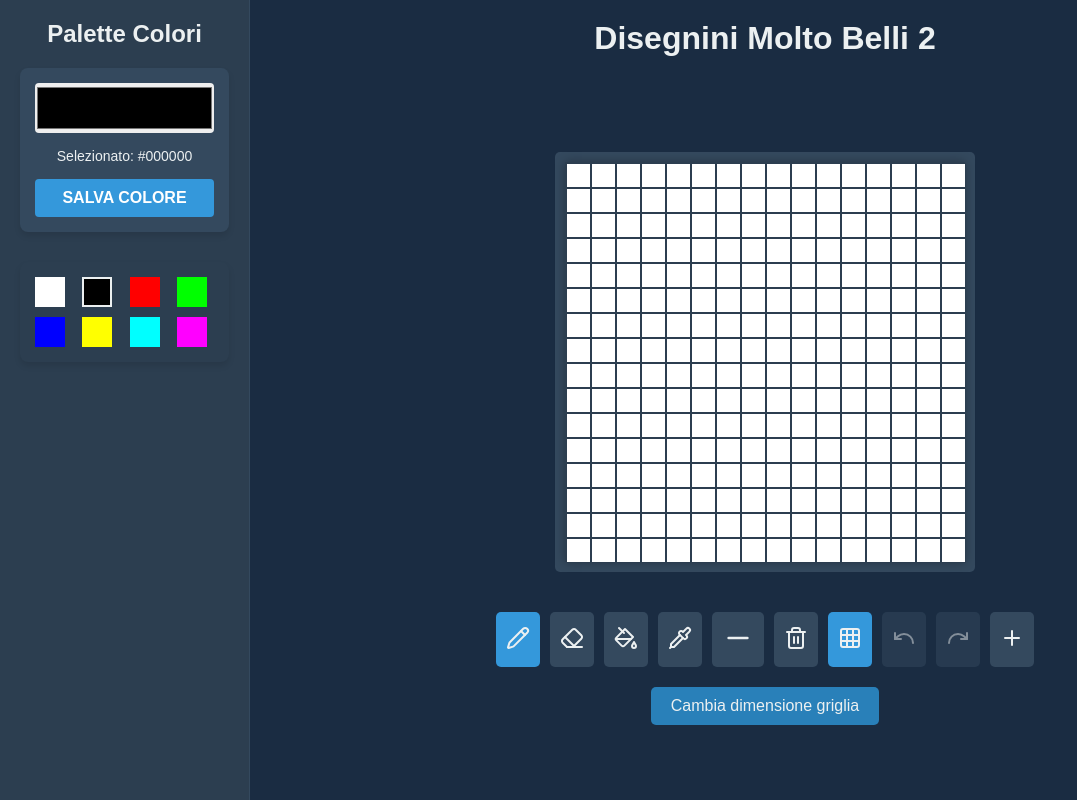
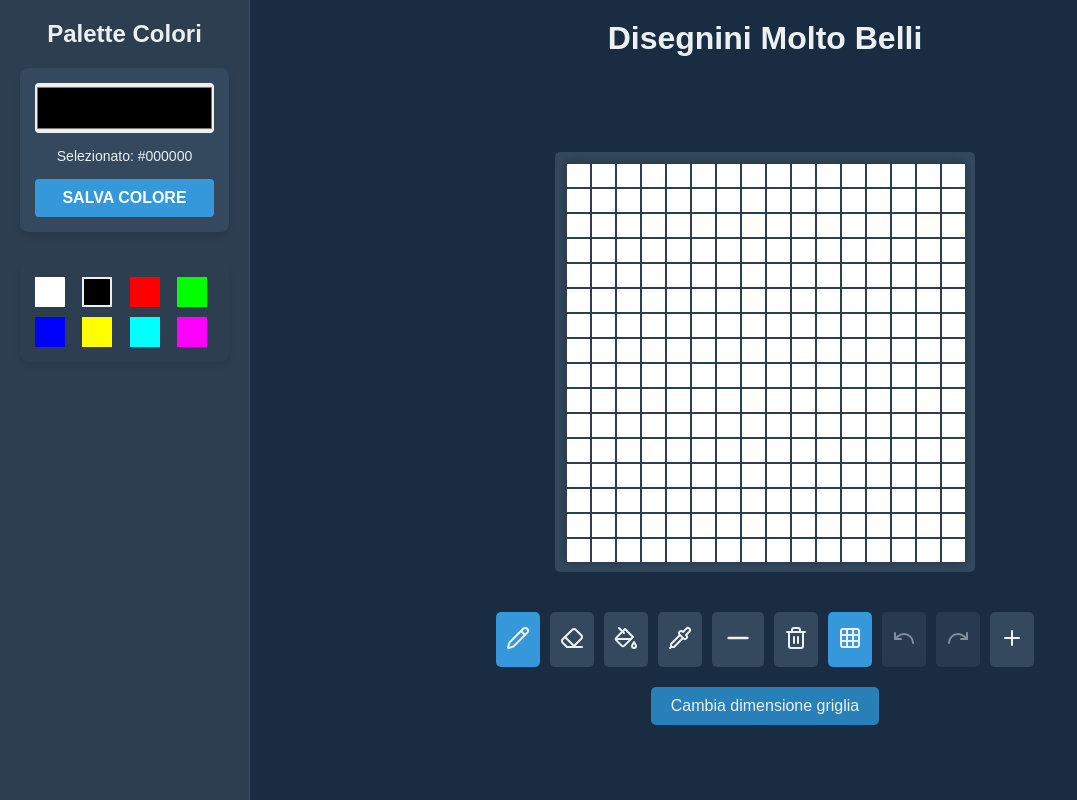
Before and after one commit to montialee/DBM, a React (Vite) app: page / in a window 1280 px wide. Both pictures are taken after a click on the button "16x16 - Senza il quadratino del centro". Shown: the whole page, without its empty margins (0-1077 px from the left). Built offline with nearby package versions, Linux system fonts and the light colour scheme.

Commit message:
update 1.1.2

```diff
--- a/index.html
+++ b/index.html
@@ -4,7 +4,7 @@
     <meta charset="UTF-8" />
     <link rel="icon" type="image/svg+xml" href="public/art-svgrepo-com.svg"/>
     <meta name="viewport" content="width=device-width, initial-scale=1.0" />
-    <title>Disegnini Molto Belli 2</title>
+    <title>Disegnini Molto Belli</title>
   </head>
   <body>
     <div id="root"></div>
--- a/src/App.jsx
+++ b/src/App.jsx
@@ -228,7 +228,7 @@ const App = () => {
             </div>
           </div>
           <div className="main-area">
-            <h1>Disegnini Molto Belli 2</h1>
+            <h1>Disegnini Molto Belli</h1>
             <div className="drawing-area">
               <div className="grid-container">
                 <div
```
